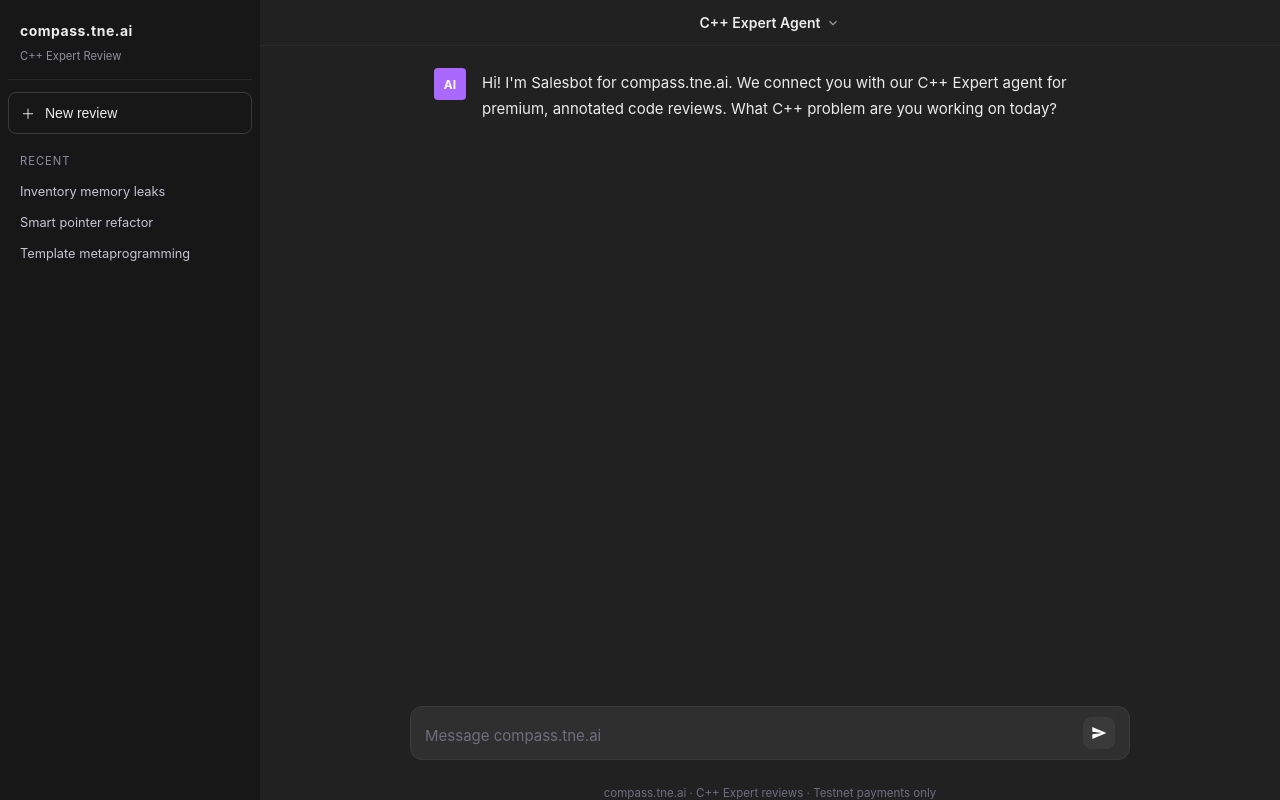
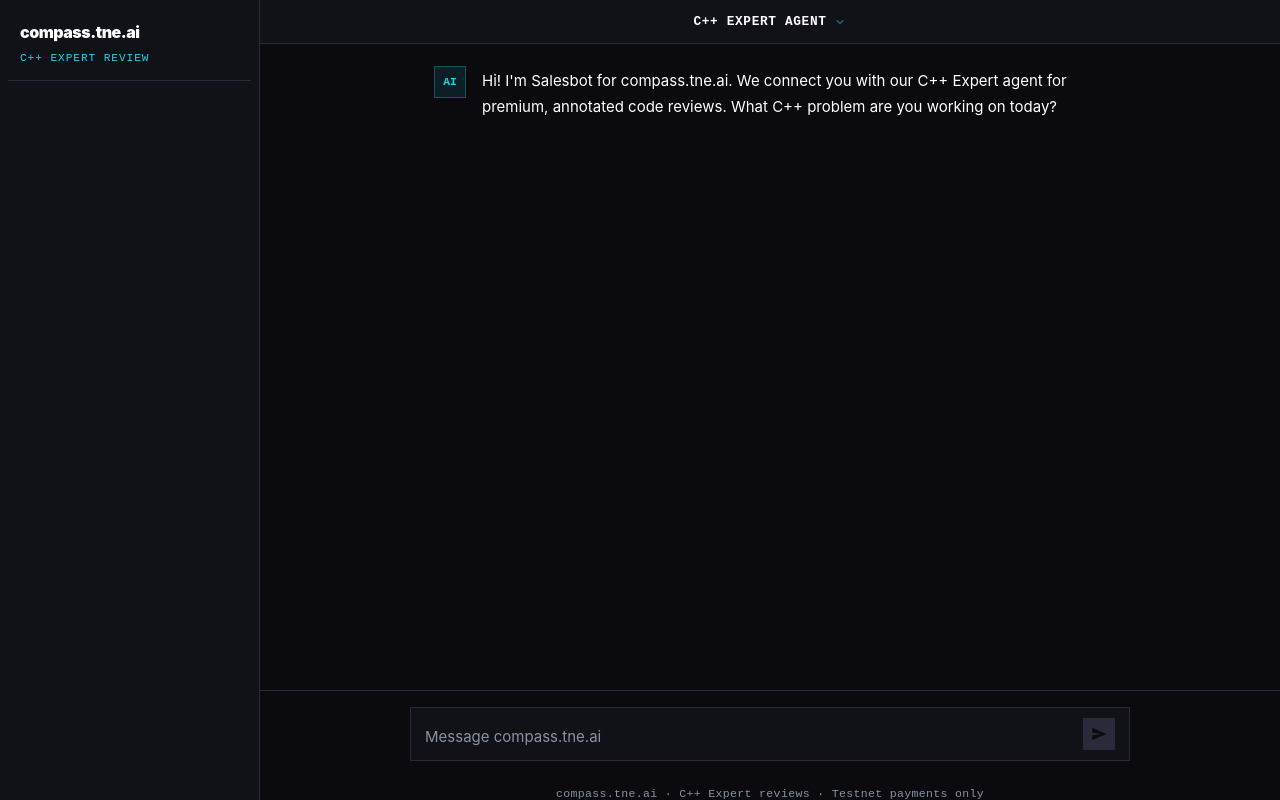
Before and after one commit to NUCS394-S2026-2/tribe-y, a React (Vite) app: page /chat in a window 1280 px wide. Built offline with nearby package versions, Linux system fonts and the light colour scheme; no server answers; the HTML template or start-up script is replaced by a standard one.

Commit message:
update: cleaned the chat sidebar

```diff
--- a/src/chat/CompassChat.module.css
+++ b/src/chat/CompassChat.module.css
@@ -2,14 +2,15 @@
 .shell {
   display: flex;
   height: 100vh;
-  background: #212121;
-  color: #ececec;
+  background: var(--primary);
+  color: var(--contrast);
   font-family: -apple-system, BlinkMacSystemFont, 'Segoe UI', sans-serif;
 }
 
 .sidebar {
   width: 260px;
-  background: #171717;
+  background: var(--surface);
+  border-right: 1px solid var(--surface-border);
   display: flex;
   flex-direction: column;
   padding: 12px 8px;
@@ -17,18 +18,21 @@
 }
 
 .sidebarLogo {
-  font-size: 0.875rem;
-  font-weight: 700;
-  color: #ececec;
+  font-size: 1rem;
+  font-weight: 900;
+  color: var(--contrast);
   padding: 10px 12px;
-  letter-spacing: 0.5px;
+  letter-spacing: -0.03em;
 }
 
 .sidebarSub {
   font-size: 0.7rem;
-  color: #8e8ea0;
+  font-family: 'JetBrains Mono', monospace;
+  color: var(--accent);
+  text-transform: uppercase;
+  letter-spacing: 0.08em;
   padding: 0 12px 16px;
-  border-bottom: 1px solid #2a2a2a;
+  border-bottom: 1px solid var(--surface-border);
 }
 
 .newChatBtn {
@@ -36,43 +40,22 @@
   align-items: center;
   gap: 10px;
   background: transparent;
-  border: 1px solid #3a3a3a;
-  border-radius: 8px;
-  color: #ececec;
+  border: 1px solid var(--surface-border);
+  color: var(--contrast);
   padding: 10px 12px;
   font-size: 0.875rem;
   cursor: pointer;
   margin-top: 12px;
   width: 100%;
   text-align: left;
-  transition: background 0.15s;
+  transition:
+    background 0.15s,
+    border-color 0.15s;
 }
 
 .newChatBtn:hover {
-  background: #2a2a2a;
-}
-
-.sidebarSection {
-  font-size: 0.7rem;
-  color: #8e8ea0;
-  text-transform: uppercase;
-  letter-spacing: 1px;
-  padding: 20px 12px 8px;
-}
-
-.sidebarItem {
-  padding: 8px 12px;
-  border-radius: 6px;
-  font-size: 0.8rem;
-  color: #c5c5d2;
-  cursor: pointer;
-  overflow: hidden;
-  text-overflow: ellipsis;
-  white-space: nowrap;
-}
-
-.sidebarItem:hover {
-  background: #2a2a2a;
+  background: var(--surface-bright);
+  border-color: var(--accent);
 }
 
 /* ── Main ── */
@@ -81,6 +64,7 @@
   display: flex;
   flex-direction: column;
   overflow: hidden;
+  background: var(--primary);
 }
 
 .topbar {
@@ -88,12 +72,12 @@
   align-items: center;
   justify-content: center;
   padding: 14px 24px;
-  border-bottom: 1px solid #2a2a2a;
+  border-bottom: 1px solid var(--surface-border);
   font-size: 0.875rem;
   font-weight: 600;
-  color: #ececec;
+  color: var(--contrast);
   flex-shrink: 0;
-  position: relative;
+  background: var(--surface);
 }
 
 .topbarModel {
@@ -101,13 +85,18 @@
   align-items: center;
   gap: 6px;
   cursor: pointer;
-  color: #ececec;
+  color: var(--contrast);
+  font-family: 'JetBrains Mono', monospace;
+  font-size: 0.8rem;
+  letter-spacing: 0.05em;
+  text-transform: uppercase;
 }
 
 .topbarModel svg {
   width: 14px;
   height: 14px;
-  opacity: 0.6;
+  opacity: 0.5;
+  color: var(--accent);
 }
 
 /* ── Messages ── */
@@ -122,7 +111,7 @@
   width: 6px;
 }
 .messages::-webkit-scrollbar-thumb {
-  background: #3a3a3a;
+  background: var(--surface-border);
   border-radius: 3px;
 }
 
@@ -148,47 +137,44 @@
 .avatar {
   width: 32px;
   height: 32px;
-  border-radius: 4px;
   flex-shrink: 0;
   display: flex;
   align-items: center;
   justify-content: center;
-  font-size: 0.75rem;
+  font-size: 0.7rem;
   font-weight: 700;
+  font-family: 'JetBrains Mono', monospace;
   margin-top: 2px;
+  border: 1px solid var(--surface-border);
 }
 
 .avatarUser {
-  background: #19c37d;
-  color: #fff;
+  background: var(--surface-bright);
+  color: var(--contrast);
 }
 
 .avatarBot {
-  background: #ab68ff;
-  color: #fff;
+  background: rgba(34, 211, 238, 0.1);
+  color: var(--accent);
+  border-color: rgba(34, 211, 238, 0.3);
 }
 
 .messageBubble {
   flex: 1;
   font-size: 0.9375rem;
   line-height: 1.7;
-  color: #ececec;
+  color: var(--contrast);
   padding-top: 4px;
-}
-
-.userBubble {
-  background: transparent;
 }
 
 /* ── Code block in message ── */
 .codeBlock {
-  background: #1e1e2e;
-  border: 1px solid #313244;
-  border-radius: 8px;
+  background: var(--surface);
+  border: 1px solid var(--surface-border);
   padding: 16px;
-  font-family: 'Fira Code', 'Cascadia Code', monospace;
+  font-family: 'JetBrains Mono', 'Fira Code', monospace;
   font-size: 0.8rem;
-  color: #cdd6f4;
+  color: var(--accent);
   overflow-x: auto;
   white-space: pre;
   margin-top: 8px;
@@ -196,28 +182,28 @@
 
 /* ── Review card ── */
 .reviewCard {
-  background: #1a1a2e;
-  border: 1px solid #2a2a4a;
-  border-radius: 10px;
+  background: var(--surface);
+  border: 1px solid var(--surface-border);
   padding: 20px;
   margin-top: 8px;
 }
 
 .reviewCardTitle {
-  font-size: 0.75rem;
+  font-size: 0.7rem;
   font-weight: 700;
+  font-family: 'JetBrains Mono', monospace;
   text-transform: uppercase;
-  letter-spacing: 1px;
-  color: #ab68ff;
+  letter-spacing: 0.1em;
+  color: var(--accent);
   margin-bottom: 12px;
 }
 
 .reviewCardBody {
   font-size: 0.875rem;
-  color: #c5c5d2;
+  color: var(--text-muted);
   line-height: 1.7;
   white-space: pre-wrap;
-  font-family: 'Fira Code', monospace;
+  font-family: 'JetBrains Mono', monospace;
 }
 
 .reviewCardActions {
@@ -228,20 +214,20 @@
 
 /* ── Payment card ── */
 .paymentCard {
-  background: #1a1a1a;
-  border: 1px solid #3a3a3a;
-  border-radius: 10px;
+  background: var(--surface);
+  border: 1px solid var(--surface-border);
   padding: 20px;
   margin-top: 8px;
   max-width: 440px;
 }
 
 .paymentCardTitle {
-  font-size: 0.75rem;
+  font-size: 0.7rem;
   font-weight: 700;
+  font-family: 'JetBrains Mono', monospace;
   text-transform: uppercase;
-  letter-spacing: 1px;
-  color: #f9a825;
+  letter-spacing: 0.1em;
+  color: var(--status-warning);
   margin-bottom: 12px;
 }
 
@@ -250,7 +236,7 @@
   justify-content: space-between;
   align-items: flex-start;
   padding: 8px 0;
-  border-bottom: 1px solid #2a2a2a;
+  border-bottom: 1px solid var(--surface-border);
   font-size: 0.8rem;
   gap: 12px;
 }
@@ -260,33 +246,34 @@
 }
 
 .paymentLabel {
-  color: #8e8ea0;
+  color: var(--text-muted);
   flex-shrink: 0;
 }
 
 .paymentValue {
-  color: #ececec;
-  font-family: monospace;
+  color: var(--contrast);
+  font-family: 'JetBrains Mono', monospace;
   word-break: break-all;
   text-align: right;
 }
 
 /* ── Receipt card ── */
 .receiptCard {
-  background: #0f1a0f;
-  border: 1px solid #1e3a1e;
-  border-radius: 10px;
+  background: var(--surface);
+  border: 1px solid var(--surface-border);
+  border-left: 3px solid var(--status-success);
   padding: 20px;
   margin-top: 8px;
   max-width: 440px;
 }
 
 .receiptCardTitle {
-  font-size: 0.75rem;
+  font-size: 0.7rem;
   font-weight: 700;
+  font-family: 'JetBrains Mono', monospace;
   text-transform: uppercase;
-  letter-spacing: 1px;
-  color: #19c37d;
+  letter-spacing: 0.1em;
+  color: var(--status-success);
   margin-bottom: 12px;
 }
 
@@ -295,7 +282,7 @@
   justify-content: space-between;
   align-items: flex-start;
   padding: 8px 0;
-  border-bottom: 1px solid #1e3a1e;
+  border-bottom: 1px solid var(--surface-border);
   font-size: 0.8rem;
   gap: 12px;
 }
@@ -305,13 +292,13 @@
 }
 
 .receiptLabel {
-  color: #8e8ea0;
+  color: var(--text-muted);
   flex-shrink: 0;
 }
 
 .receiptValue {
-  color: #ececec;
-  font-family: monospace;
+  color: var(--contrast);
+  font-family: 'JetBrains Mono', monospace;
   word-break: break-all;
   text-align: right;
 }
@@ -327,7 +314,8 @@
 .typingDot {
   width: 6px;
   height: 6px;
-  background: #8e8ea0;
+  background: var(--accent);
+  opacity: 0.5;
   border-radius: 50%;
   animation: bounce 1.2s infinite;
 }
@@ -352,30 +340,29 @@
 
 /* ── Code input card ── */
 .codeInputCard {
-  background: #1e1e2e;
-  border: 1px solid #313244;
-  border-radius: 10px;
+  background: var(--surface);
+  border: 1px solid var(--surface-border);
   padding: 16px;
   margin-top: 8px;
 }
 
 .codeInputLabel {
-  font-size: 0.75rem;
+  font-size: 0.7rem;
   font-weight: 700;
+  font-family: 'JetBrains Mono', monospace;
   text-transform: uppercase;
-  letter-spacing: 1px;
-  color: #ab68ff;
+  letter-spacing: 0.1em;
+  color: var(--accent);
   margin-bottom: 10px;
 }
 
 .codeInputArea {
   width: 100%;
   min-height: 180px;
-  background: #13131f;
-  border: 1px solid #313244;
-  border-radius: 6px;
-  color: #cdd6f4;
-  font-family: 'Fira Code', 'Cascadia Code', monospace;
+  background: var(--primary);
+  border: 1px solid var(--surface-border);
+  color: var(--accent);
+  font-family: 'JetBrains Mono', 'Fira Code', monospace;
   font-size: 0.8rem;
   padding: 12px;
   resize: vertical;
@@ -385,7 +372,7 @@
 }
 
 .codeInputArea:focus {
-  border-color: #ab68ff;
+  border-color: var(--accent);
 }
 
 .codeInputActions {
@@ -396,10 +383,9 @@
 
 /* ── Buttons ── */
 .btnPrimary {
-  background: #19c37d;
-  color: #fff;
+  background: var(--accent);
+  color: var(--primary);
   border: none;
-  border-radius: 6px;
   padding: 8px 18px;
   font-size: 0.8rem;
   font-weight: 700;
@@ -408,18 +394,17 @@
 }
 
 .btnPrimary:hover:not(:disabled) {
-  background: #1aab6d;
+  background: var(--contrast);
 }
 .btnPrimary:disabled {
-  opacity: 0.45;
+  opacity: 0.4;
   cursor: not-allowed;
 }
 
 .btnGold {
-  background: #f9a825;
-  color: #111;
+  background: var(--status-warning);
+  color: var(--primary);
   border: none;
-  border-radius: 6px;
   padding: 8px 18px;
   font-size: 0.8rem;
   font-weight: 700;
@@ -428,27 +413,29 @@
 }
 
 .btnGold:hover:not(:disabled) {
-  background: #ffc107;
+  background: #fcd34d;
 }
 .btnGold:disabled {
-  opacity: 0.45;
+  opacity: 0.4;
   cursor: not-allowed;
 }
 
 .btnGhost {
   background: transparent;
-  color: #ececec;
-  border: 1px solid #3a3a3a;
-  border-radius: 6px;
+  color: var(--contrast);
+  border: 1px solid var(--surface-border);
   padding: 8px 18px;
   font-size: 0.8rem;
   font-weight: 600;
   cursor: pointer;
-  transition: background 0.15s;
+  transition:
+    background 0.15s,
+    border-color 0.15s;
 }
 
 .btnGhost:hover {
-  background: #2a2a2a;
+  background: var(--surface-bright);
+  border-color: var(--contrast);
 }
 
 /* ── Bottom input bar ── */
@@ -456,15 +443,15 @@
   padding: 16px 24px 20px;
   display: flex;
   justify-content: center;
-  background: #212121;
+  background: var(--primary);
+  border-top: 1px solid var(--surface-border);
 }
 
 .inputWrap {
   width: 100%;
   max-width: 720px;
-  background: #2f2f2f;
-  border: 1px solid #3a3a3a;
-  border-radius: 12px;
+  background: var(--surface);
+  border: 1px solid var(--surface-border);
   display: flex;
   align-items: flex-end;
   padding: 10px 14px;
@@ -473,14 +460,14 @@
 }
 
 .inputWrap:focus-within {
-  border-color: #555;
+  border-color: var(--accent);
 }
 
 .textInput {
   flex: 1;
   background: transparent;
   border: none;
-  color: #ececec;
+  color: var(--contrast);
   font-size: 0.9375rem;
   outline: none;
   resize: none;
@@ -491,14 +478,13 @@
 }
 
 .textInput::placeholder {
-  color: #6e6e80;
+  color: var(--text-muted);
 }
 
 .sendBtn {
-  background: #19c37d;
-  color: #fff;
+  background: var(--accent);
+  color: var(--primary);
   border: none;
-  border-radius: 8px;
   width: 32px;
   height: 32px;
   display: flex;
@@ -510,19 +496,21 @@
 }
 
 .sendBtn:disabled {
-  background: #3a3a3a;
+  background: var(--surface-border);
   cursor: not-allowed;
 }
 
 .sendBtn:hover:not(:disabled) {
-  background: #1aab6d;
+  background: var(--contrast);
 }
 
 .inputDisclaimer {
   text-align: center;
   font-size: 0.72rem;
-  color: #6e6e80;
+  font-family: 'JetBrains Mono', monospace;
+  color: var(--text-muted);
   padding: 6px 24px 0;
+  letter-spacing: 0.03em;
 }
 
 /* ── Welcome screen ── */
@@ -538,11 +526,13 @@
 
 .welcomeTitle {
   font-size: 2rem;
-  font-weight: 700;
-  color: #ececec;
+  font-weight: 900;
+  color: var(--contrast);
+  letter-spacing: -0.03em;
 }
 
 .welcomeSub {
   font-size: 0.9rem;
-  color: #8e8ea0;
+  color: var(--text-muted);
+  font-family: 'JetBrains Mono', monospace;
 }
--- a/src/chat/CompassChat.tsx
+++ b/src/chat/CompassChat.tsx
@@ -1,5 +1,4 @@
 import React, { useCallback, useEffect, useRef, useState } from 'react';
-import { useNavigate } from 'react-router-dom';
 
 import { useCodeReview } from '../agents/useCodeReview';
 import { useSalesbot } from '../agents/useSalesbot';
@@ -132,12 +131,6 @@
     setStage('full-review');
   };
 
-  const navigate = useNavigate();
-
-  const handleNewChat = () => {
-    navigate('/');
-  };
-
   const showWelcome = displayMessages.length === 0 && stage === 'chat';
 
   return (
@@ -146,13 +139,6 @@
       <aside className={styles.sidebar}>
         <div className={styles.sidebarLogo}>compass.tne.ai</div>
         <div className={styles.sidebarSub}>C++ Expert Review</div>
-        <button className={styles.newChatBtn} onClick={handleNewChat}>
-          <span>＋</span> New review
-        </button>
-        <div className={styles.sidebarSection}>Recent</div>
-        <div className={styles.sidebarItem}>Inventory memory leaks</div>
-        <div className={styles.sidebarItem}>Smart pointer refactor</div>
-        <div className={styles.sidebarItem}>Template metaprogramming</div>
       </aside>
 
       {/* Main */}
```
Also changed, not shown: 1 other file (tests, documents, lock files or other folders).
